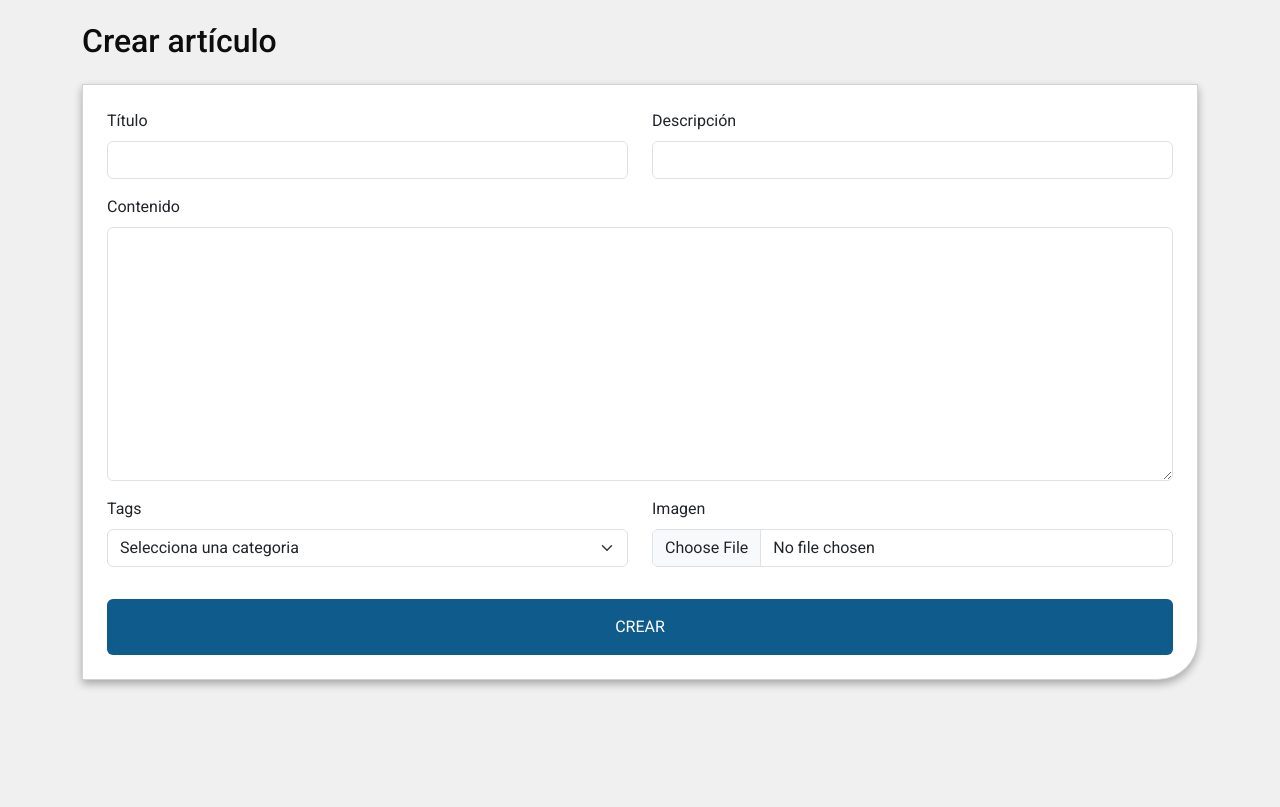
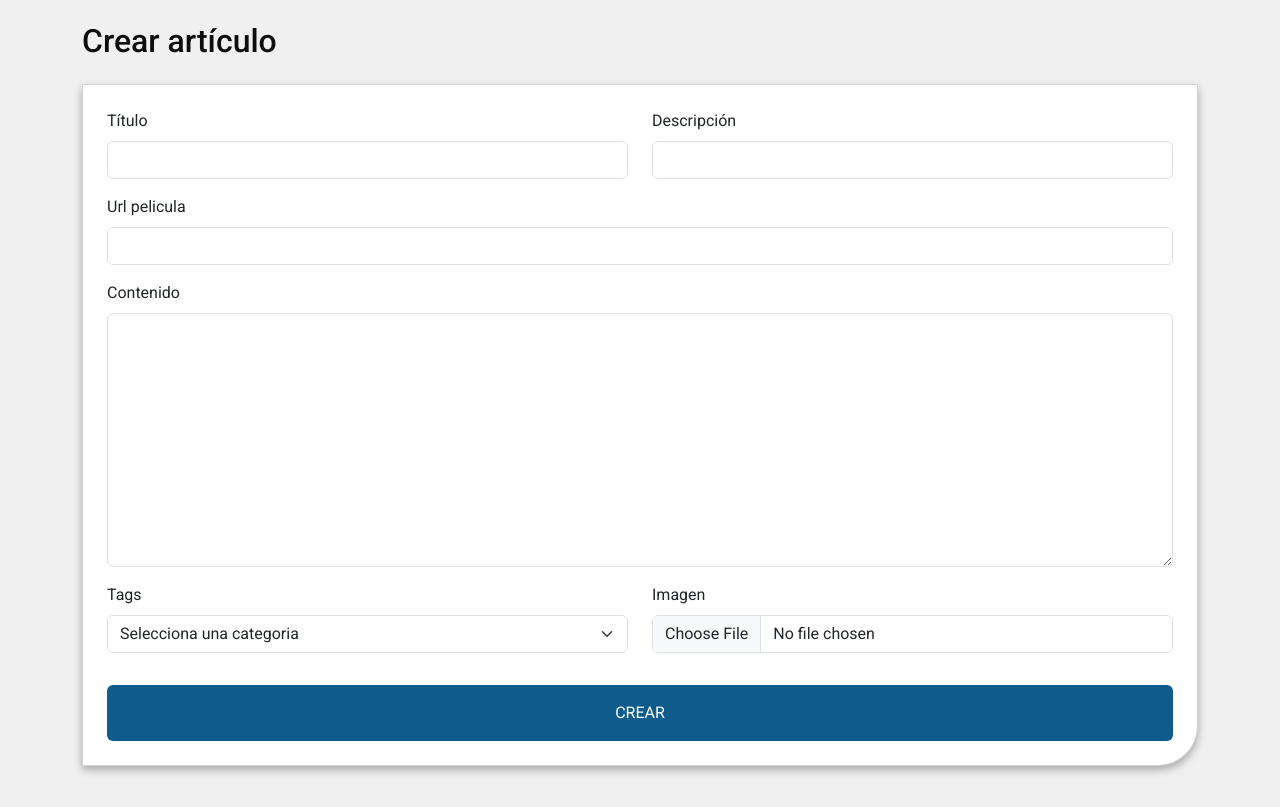
Before and after one commit to GACB-Ar/CineBlog_ProyectoFinal, a Django app: page /crear-articulo/ in a window 1280 px wide. Shown: the part 146-953 px from the top of the page. Run offline with Django 4.2, Linux system fonts and the light colour scheme; a user stored in the database is signed in; data comes from the database, SQL or seed files in the repository; both versions use the stored data as it was after the commit.

Commit message:
Add file video_url in model article

```diff
--- a/cineBlog/articles/forms.py
+++ b/cineBlog/articles/forms.py
@@ -6,12 +6,12 @@ class Create_new_article(forms.ModelForm):
 
     class Meta:
         model = Article
-        fields = [ "title", "description", "tags", "content", "image"]
+        fields = [ "title", "description", "tags", "content", "image", "video_url"]
 
 class Edit_existing_article(forms.ModelForm):
     class Meta:
         model = Article
-        fields = ["title", "description", "tags", "content", "image"]
+        fields = ["title", "description", "tags", "content", "image", "video_url"]
 
 class CommentForm(forms.ModelForm):
     class Meta:
--- a/cineBlog/articles/models.py
+++ b/cineBlog/articles/models.py
@@ -16,10 +16,12 @@ class Article(models.Model):
     article_creation_date = models.DateField(auto_now_add=True)
     title = models.CharField(max_length=100, unique=True)
     description = models.CharField(max_length=300, blank=True, default='')
+    video_url = models.URLField(blank=True)
     tags =  models.ForeignKey(Category, on_delete= models.CASCADE)
     content = models.TextField()
     last_edit = models.DateField(auto_now=True)
     image = models.ImageField(upload_to ='article_files')
+
 
     def __str__(self):
         return self.title
--- a/cineBlog/static/styles/main.css
+++ b/cineBlog/static/styles/main.css
@@ -143,6 +143,10 @@ footer a:hover {
   color: var(--turquoise);
 }
 
+.d-flex a img:hover {
+  opacity: 0.5;
+}
+
 /* Estilos para enlaces y botones en pantallas pequeñas */
 @media (max-width: 993px) {
   .nav-link {
--- a/cineBlog/templates/article_layouts/create_article.html
+++ b/cineBlog/templates/article_layouts/create_article.html
@@ -28,6 +28,16 @@
     </div>
     <div class="row mb-3">
       <div class="col-md-12">
+        <label for="id_url_video" class="form-label">Url pelicula</label>
+        <input
+          type="text"
+          name="video_url"
+          maxlength="300"
+          class="form-control"
+          id="id_url_video"
+        />
+      </div>
+      <div class="col-md-12 my-3">
         <label for="id_content" class="form-label">Contenido</label>
         <textarea
           name="content"
@@ -38,8 +48,6 @@
           id="id_content"
         ></textarea>
       </div>
-    </div>
-    <div class="row mb-3">
       <div class="col-md-6">
         <label for="id_tags" class="form-label">Tags</label>
         <select name="tags" required="" id="id_tags" class="form-select">
@@ -63,6 +71,8 @@
     <button type="submit" class="d-flex justify-content-center px-3 py-3 mt-3">
       Crear
     </button>
+    </div>
+
   </form>
 </div>
 {% endblock content %}
```
Also changed, not shown: cineBlog/templates/article_layouts/article_detail.html (+8 -5 lines), cineBlog/templates/article_layouts/edit_article.html (+12 -0 lines), cineBlog/articles/migrations/0006_article_video_url.py (added), cineBlog/db.sqlite3, media/article_files/amigos-de-armas_Ov1GrJL.jpg (added), media/article_files/barbi-2023_Ro4Weq0.png (added), media/article_files/barbi-2023_YxcTKBT.png (added).
